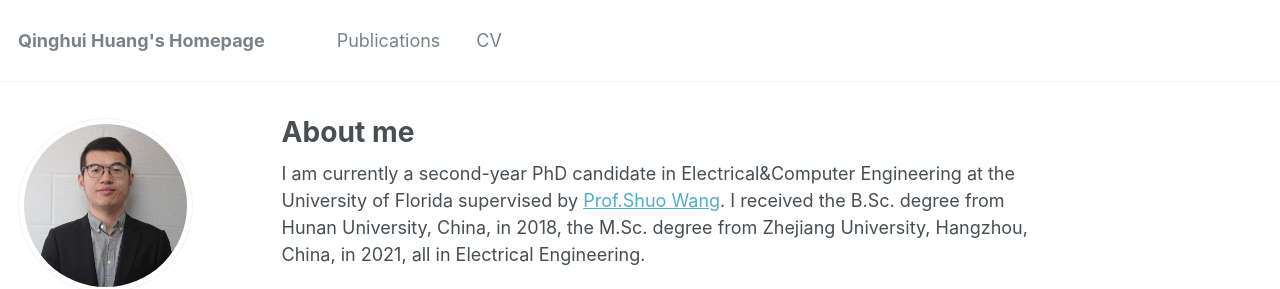
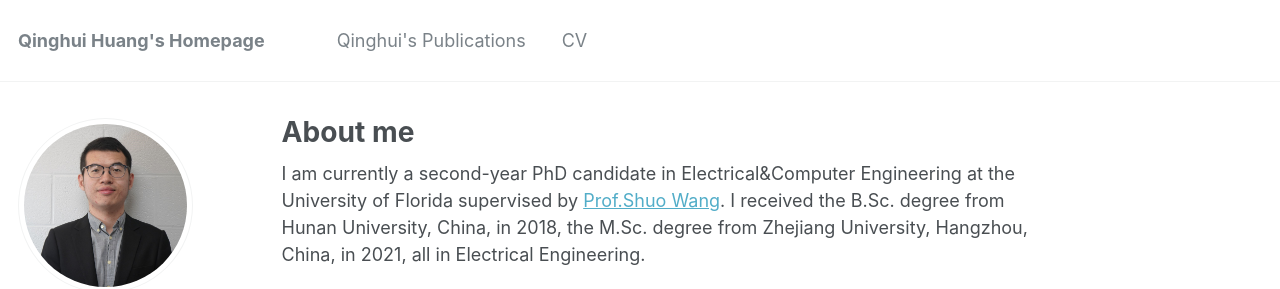
Before and after one commit to slionnnnnn/yanwenlai, a Jekyll site: the page built from _pages/about.md, in a window 1280 px wide and 900 px high. Shown: the top 289 px of the window. Built offline with Jekyll 4.4.1, drawn with Linux system fonts in a browser that asks for light colours.

Commit message:
Update navigation.yml

```diff
--- a/_data/navigation.yml
+++ b/_data/navigation.yml
@@ -1,7 +1,7 @@
 # main links links
 main:
-  - title: "Publications"
-    url: /publications/
+  - title: "Qinghui's Publications"
+    url: /qinghui publications/
 
  # - title: "Talks"
   #  url: /talks/
```
